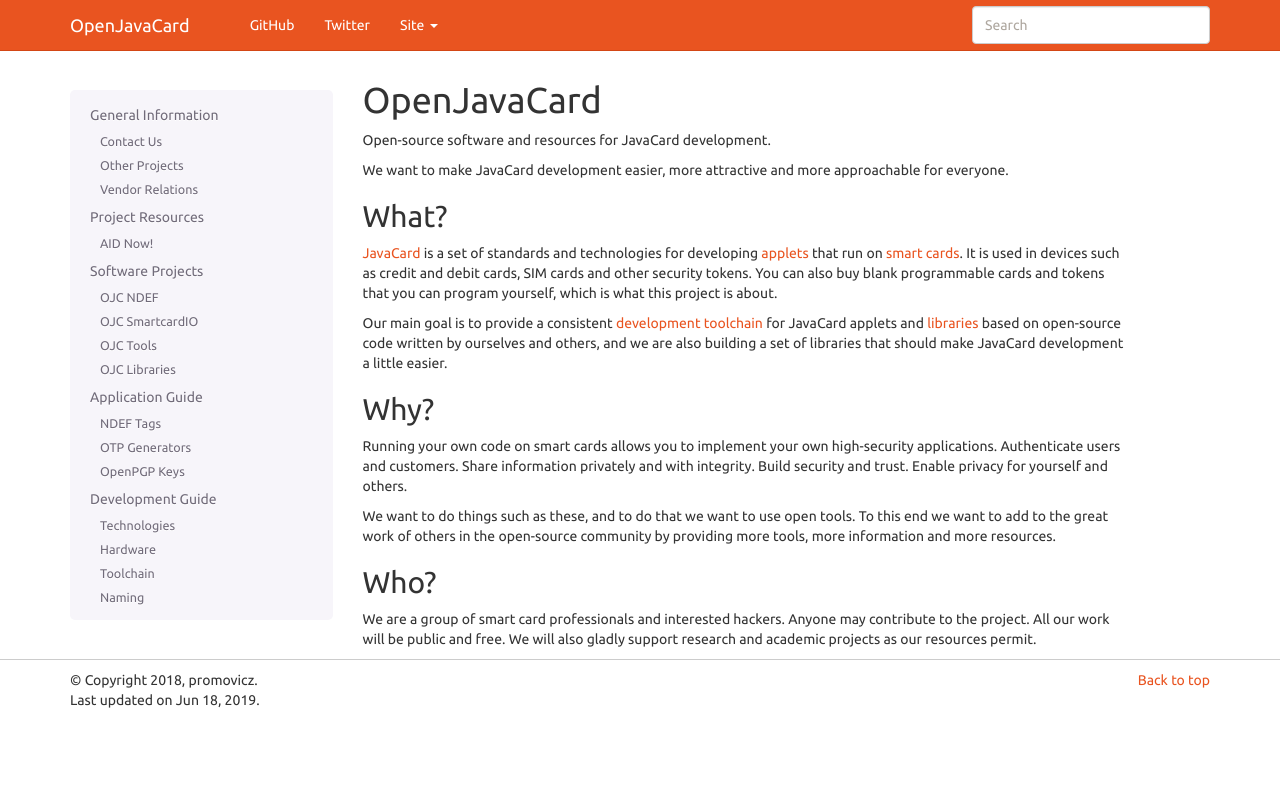
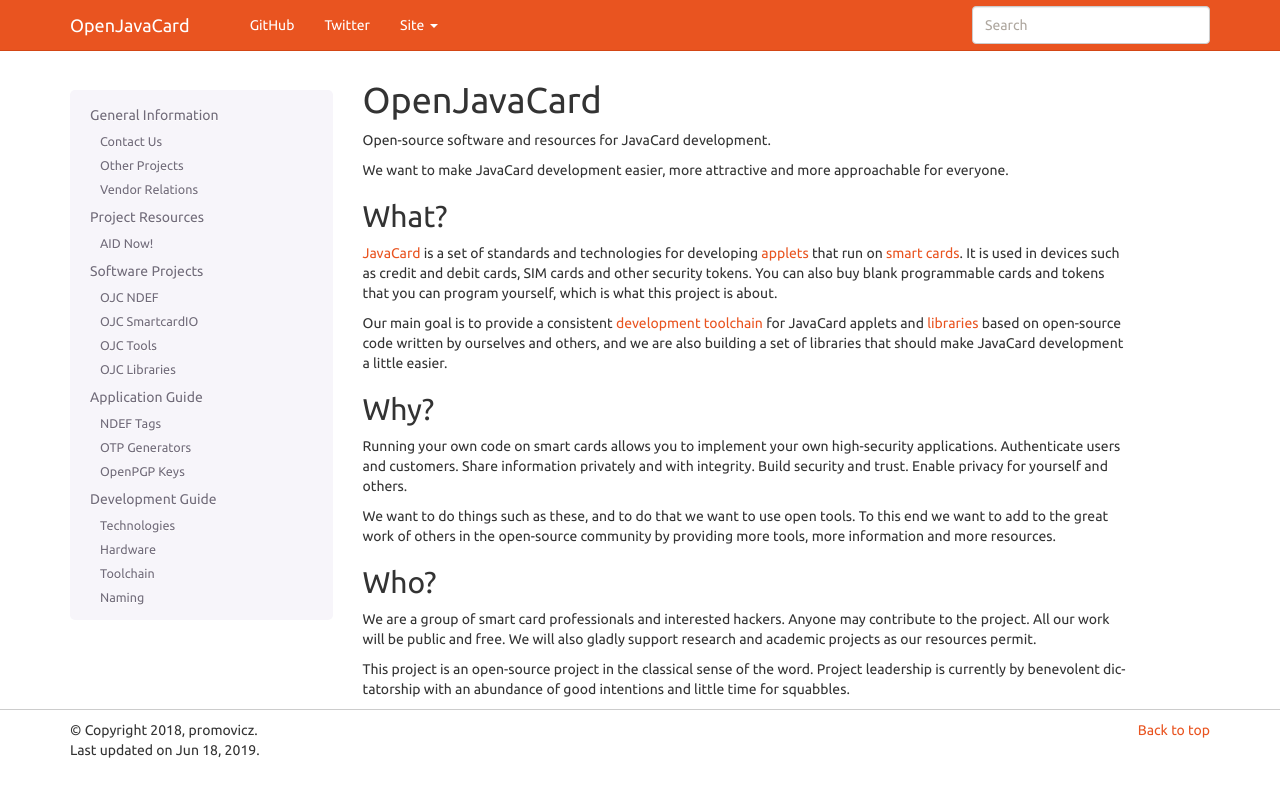
Before and after one commit to OpenJavaCard/openjavacard-site, a Sphinx documentation site: the page built from source/index.rst, in a window 1280 px wide. Shown: the top 797 px of the page. Built offline with Sphinx 7.4.7, drawn with Linux system fonts in a browser that asks for light colours.

Commit message:
Additional note in "Who?"

```diff
--- a/source/index.rst
+++ b/source/index.rst
@@ -24,6 +24,8 @@
 
 We are a group of smart card professionals and interested hackers. Anyone may contribute to the project. All our work will be public and free. We will also gladly support research and academic projects as our resources permit.
 
+This project is an open-source project in the classical sense of the word. Project leadership is currently by benevolent dictatorship with an abundance of good intentions and little time for squabbles.
+
 .. toctree::
    :hidden:
 
```
